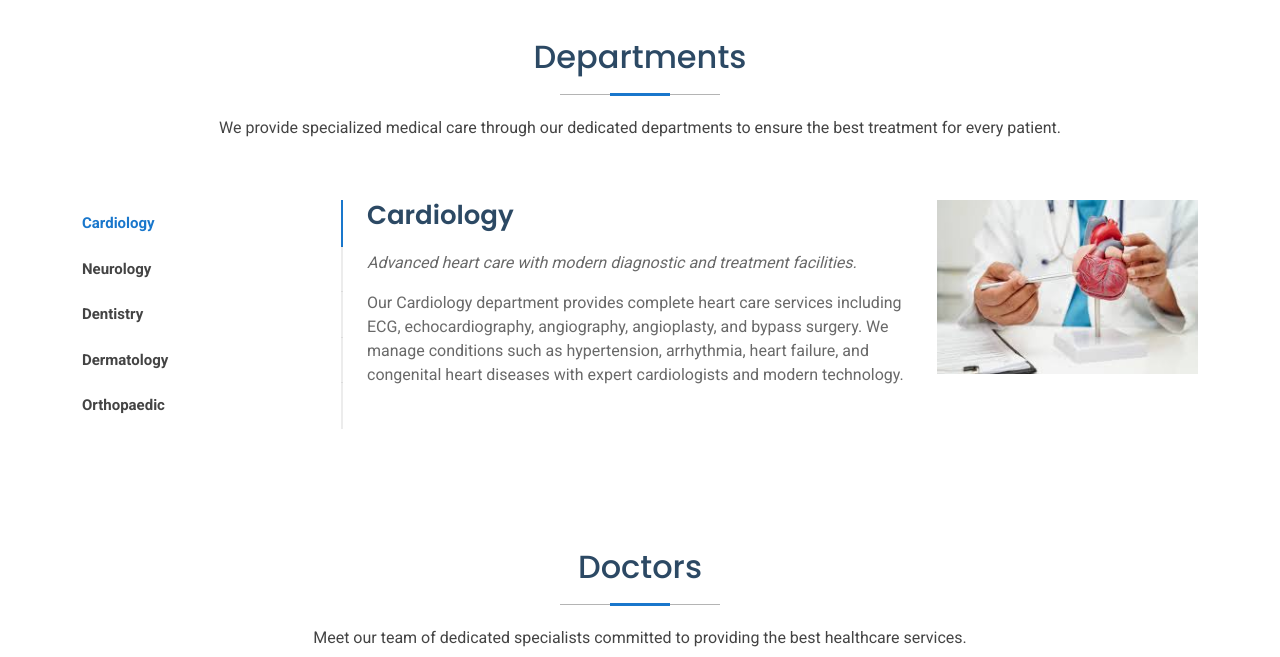
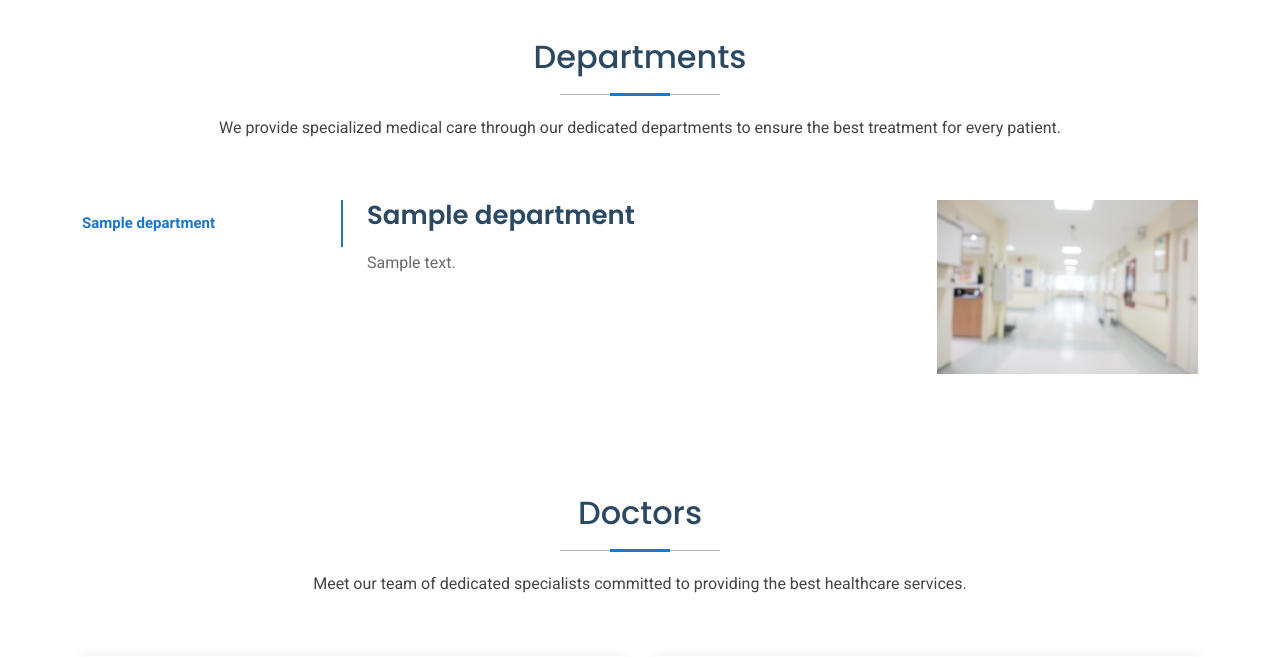
Before and after one commit to fatimaabdulhayyi-bit/HMS, a Django app: page / in a window 1280 px wide. Shown: the part 2464-3121 px from the top of the page. Run offline with Django 5.2, Linux system fonts and the light colour scheme; tables that the repository leaves empty hold one stand-in row (values such as "Sample post"); some libraries are stand-ins or nearby versions.

Commit message:
fetch data of department from db

```diff
--- a/hospital/templates/hospital/index.html
+++ b/hospital/templates/hospital/index.html
@@ -208,14 +208,14 @@
           <div class="col-lg-3 col-md-6 d-flex flex-column align-items-center">
 <i class="fa-solid fa-bed-pulse"></i>
             <div class="stats-item">
-              <span data-purecounter-start="0" data-purecounter-end="18" data-purecounter-duration="1" class="purecounter"></span>
+              <span data-purecounter-start="0" data-purecounter-end="{{ total_patients }}" data-purecounter-duration="1" class="purecounter"></span>
               <p>Patients</p>
             </div>
           </div><!-- End Stats Item -->
           <div class="col-lg-3 col-md-6 d-flex flex-column align-items-center">
             <i class="fa-solid fa-stethoscope"></i>
             <div class="stats-item">
-              <span data-purecounter-start="0" data-purecounter-end="12" data-purecounter-duration="1" class="purecounter"></span>
+              <span data-purecounter-start="0" data-purecounter-end="{{ total_departments }}" data-purecounter-duration="1" class="purecounter"></span>
               <p>Departments</p>
             </div>
           </div><!-- End Stats Item -->
@@ -232,7 +232,7 @@
     </section><!-- /Stats Section -->
 
     <!-- Services Section -->
-    <section id="services" class="services section" style="background: url(assets/img/bg-testimonial.png) no-repeat center center/cover; ">
+    <section id="services" class="services section" style="background: url('{% static 'images/bg-testimonial.png' %}') no-repeat center center/cover; ">
 
       <!-- Section Title -->
       <div class="container section-title fade-up">
@@ -350,104 +350,50 @@
     </div>
   </div>
 </section> {% endcomment %}
-    <!-- Departments Section -->
     <section id="departments" class="departments section">
-      <!-- Section Title -->
   <div class="container section-title fade-up">
-      {% comment %} <div class="container section-title" data-aos="fade-up"> {% endcomment %}
     <h2>Departments</h2>
     <p>We provide specialized medical care through our dedicated departments to ensure the best treatment for every patient.</p>
-        </div><!-- End Section Title -->
-      {% comment %} <div class="container" data-aos="fade-up" data-aos-delay="100"> {% endcomment %}
+  </div>
+
   <div class="container fade-up" data-delay="100">
     <div class="row">
+
       <div class="col-lg-3">
         <ul class="nav nav-tabs flex-column">
+          {% for dept in departments %}
           <li class="nav-item">
-                <a class="nav-link active show" data-bs-toggle="tab" href="#departments-tab-1">Cardiology</a>
+            <a class="nav-link {% if forloop.first %}active show{% endif %}"
+               data-bs-toggle="tab"
+               href="#dept-tab-{{ dept.id }}">
+               {{ dept.name }}
+            </a>
           </li>
-              <li class="nav-item">
-                <a class="nav-link" data-bs-toggle="tab" href="#departments-tab-2">Neurology</a>
-              </li>
-              <li class="nav-item">
-                <a class="nav-link" data-bs-toggle="tab" href="#departments-tab-3">Dentistry</a>
-              </li>
-              <li class="nav-item">
-                <a class="nav-link" data-bs-toggle="tab" href="#departments-tab-4">Dermatology</a>
-              </li>
-              <li class="nav-item">
-                <a class="nav-link" data-bs-toggle="tab" href="#departments-tab-5">Orthopaedic</a>
-              </li>
+          {% endfor %}
         </ul>
       </div>
+
       <div class="col-lg-9 mt-4 mt-lg-0">
         <div class="tab-content">
-              <div class="tab-pane active show" id="departments-tab-1">
+          {% for dept in departments %}
+          <div class="tab-pane {% if forloop.first %}active show{% endif %}" id="dept-tab-{{ dept.id }}">
             <div class="row">
               <div class="col-lg-8 details order-2 order-lg-1">
-                    <h3>Cardiology</h3>
-                    <p class="fst-italic">Advanced heart care with modern diagnostic and treatment facilities.</p>
-                    <p> Our Cardiology department provides complete heart care services including ECG, echocardiography, angiography, angioplasty, and bypass surgery. We manage conditions such as hypertension, arrhythmia, heart failure, and congenital heart diseases with expert cardiologists and modern technology.</p>
+                <h3>{{ dept.name }}</h3>
+                <p>{{ dept.description|default:"Specialized medical services are provided in this department." }}</p>
               </div>
               <div class="col-lg-4 text-center order-1 order-lg-2">
-                    <img src="{% static 'images/departments_1.jpg' %}" alt="" class="img-fluid">
+                <img src="{% static 'images/blur-hospital.jpg' %}" class="img-fluid">
               </div>
             </div>
           </div>
-              <div class="tab-pane" id="departments-tab-2">
-                <div class="row">
-                  <div class="col-lg-8 details order-2 order-lg-1">
-                    <h3>Neurology</h3>
-                    <p class="fst-italic">  Specialized care for brain, spine, and nervous system disorders.</p>
-                   <p>The Neurology department treats a wide range of neurological conditions including stroke, epilepsy, migraine, multiple sclerosis, Parkinson’s disease, and neuropathies. With advanced neuroimaging, EEG, and rehabilitation services, we ensure accurate diagnosis and effective treatment plans for patients.</p>                  </div>
-                  <div class="col-lg-4 text-center order-1 order-lg-2">
-                    <img src="{% static 'images/departments_2.jpg' %}" alt="" class="img-fluid">
-                  </div>
-                </div>
-              </div>
-              <div class="tab-pane" id="departments-tab-3">
-                <div class="row">
-                  <div class="col-lg-8 details order-2 order-lg-1">
-                     <h3>Dentistry</h3>
-                <p class="fst-italic">Providing comprehensive dental care with modern techniques and advanced equipment.</p>
-                <p>Our dentistry department offers preventive, restorative, and cosmetic dental services. From regular check-ups and cleaning to advanced procedures like root canal treatment, implants, and orthodontics, we ensure complete oral health care.</p>
-              </div>
-                  <div class="col-lg-4 text-center order-1 order-lg-2">
-                    <img src="{% static 'images/departments_3.jpg' %}" alt="" class="img-fluid">
-                  </div>
-                </div>
-              </div>
-              <div class="tab-pane" id="departments-tab-4">
-                <div class="row">
-                  <div class="col-lg-8 details order-2 order-lg-1">
-                     <h3>Dermatology</h3>
-                <p class="fst-italic">Expert skin, hair, and nail care for patients of all ages.</p>
-                <p>Our dermatology department provides treatments for common and complex skin disorders, cosmetic dermatology, acne care, skin allergies, and laser-based therapies. We combine expertise with technology for the best results.</p>
-              </div>
-                  <div class="col-lg-4 text-center order-1 order-lg-2">
-                    <img src="{% static 'images/departments_4.jpg' %}" alt="" class="img-fluid">
-                  </div>
-                </div>
-              </div>
-              <div class="tab-pane" id="departments-tab-5">
-                <div class="row">
-                  <div class="col-lg-8 details order-2 order-lg-1">
-                     <h3>Orthopaedic Surgery</h3>
-                <p class="fst-italic">Specialized care for bones, joints, muscles, and ligaments.</p>
-                <p>Our orthopaedic department deals with fractures, joint replacement, spine surgery, sports injuries, and rehabilitation. With modern surgical techniques and physiotherapy support, we ensure faster recovery and better mobility.</p>
-              </div>
-                  <div class="col-lg-4 text-center order-1 order-lg-2">
-                    <img src="{% static 'images/departments_5.jpg' %}" alt="" class="img-fluid">
-                  </div>
-                </div>
-              </div>
-            </div>
+          {% endfor %}
         </div>
       </div>
 
     </div>
-
-    </section><!-- /Departments Section -->
+  </div>
+</section>
 
     <!-- Doctors Section -->
     <section id="doctors" class="doctors section">
--- a/hospital/views.py
+++ b/hospital/views.py
@@ -48,7 +48,15 @@ def signup(request):
     return render(request, 'hospital/forms/sign_up.html')
 
 def index(request):
-    return render(request, 'hospital/index.html')
+    active_depts = Departments.objects.filter(status=True)
+    total_patients = Patients.objects.count()
+    total_departments = Departments.objects.count()
+    context = {
+        'total_patients': total_patients,
+        'total_departments': total_departments,
+        'departments': active_depts
+    }
+    return render(request, 'hospital/index.html', context)
 
 def login(request):
     if request.method == 'POST':
@@ -105,7 +113,8 @@ def patientreg(request):
     return render(request, 'hospital/forms/patientreg.html')
 
 def doctorreg(request):
-    return render(request, 'hospital/forms/doctorreg.html')
+    depts = Departments.objects.filter(status=True)
+    return render(request, 'hospital/forms/doctorreg.html', {'departments': depts})
 
 def department(request):
      # Database se saray patients ka data unke user account ke sath mangwana
```
Also changed, not shown: hospital/templates/hospital/forms/doctorreg.html (+6 -9 lines). Lines whose indentation alone changed are shown as unchanged.
